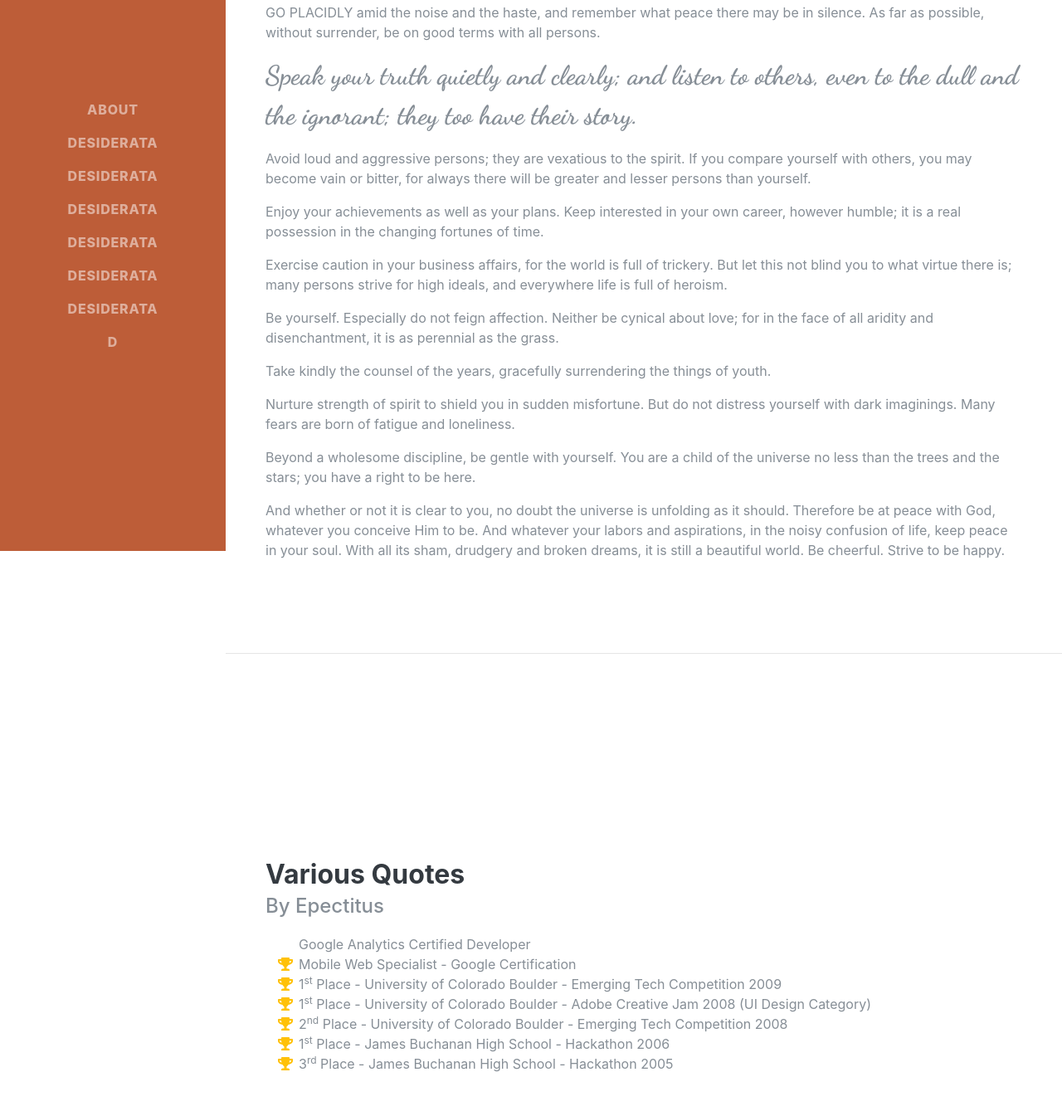
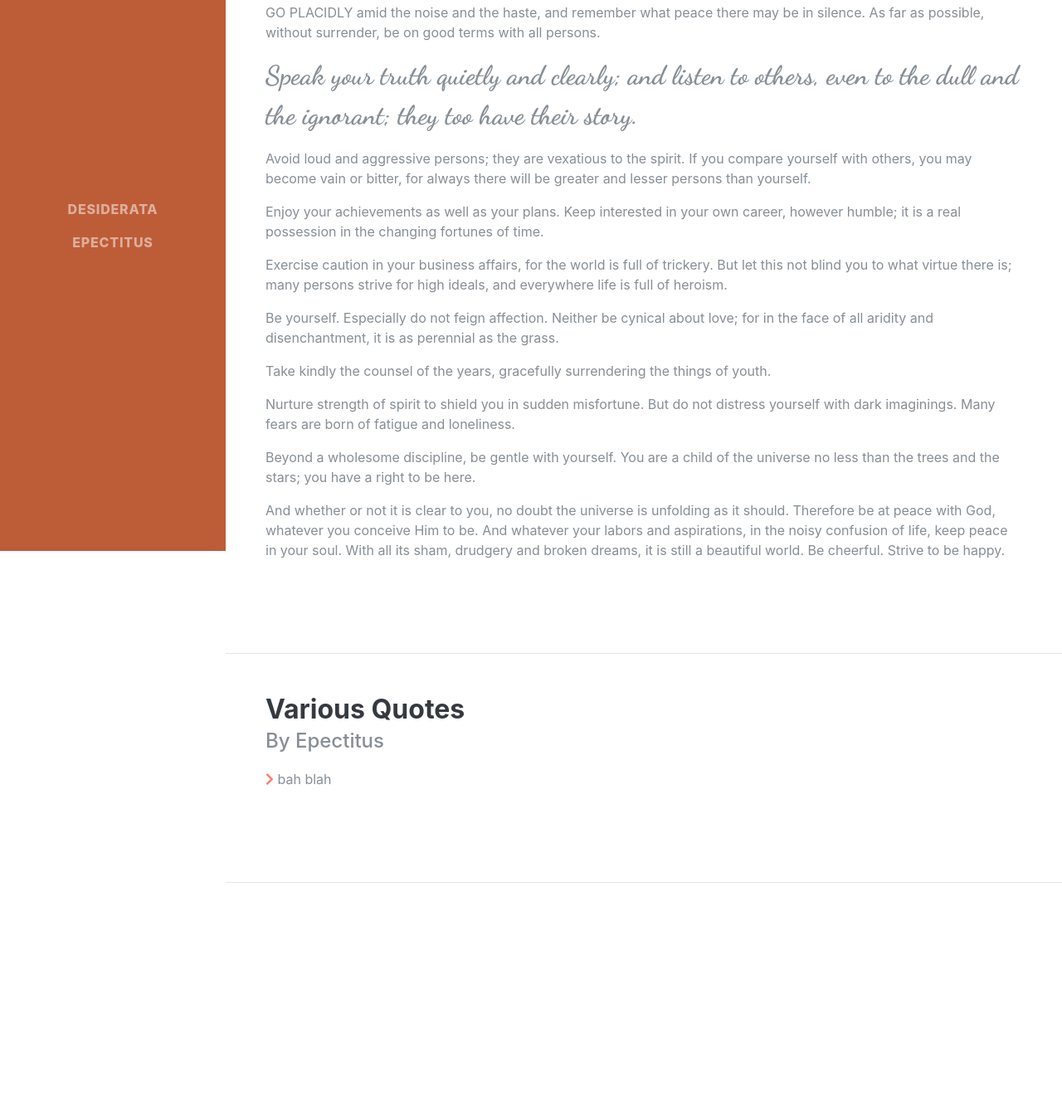
Before and after one commit to tsusanto/quotes, a plain HTML site: page index.html in a window 1280 px wide. Shown: the part 136-1481 px from the top of the page at 83% size. After the commit the page ends 1200 px from the top, so only its background shows below. Drawn offline with Linux system fonts and the light colour scheme; a script that the page names is missing; a web font is replaced by a local one.

Commit message:
Update index.html

```diff
--- a/index.html
+++ b/index.html
@@ -37,28 +37,10 @@
     <div class="collapse navbar-collapse" id="navbarSupportedContent">
       <ul class="navbar-nav">
         <li class="nav-item">
-          <a class="nav-link js-scroll-trigger" href="#about">About</a>
-        </li>
-        <li class="nav-item">
           <a class="nav-link js-scroll-trigger" href="#desiderata">Desiderata</a>
         </li>
 		<li class="nav-item">
-          <a class="nav-link js-scroll-trigger" href="#desiderata">Desiderata</a>
-        </li>
-        <li class="nav-item">
-          <a class="nav-link js-scroll-trigger" href="#desiderata">Desiderata</a>
-        </li>
-		<li class="nav-item">
-          <a class="nav-link js-scroll-trigger" href="#desiderata">Desiderata</a>
-        </li>
-        <li class="nav-item">
-          <a class="nav-link js-scroll-trigger" href="#desiderata">Desiderata</a>
-        </li>
-		<li class="nav-item">
-          <a class="nav-link js-scroll-trigger" href="#desiderata">Desiderata</a>
-        </li>
-        <li class="nav-item">
-          <a class="nav-link js-scroll-trigger" href="#desiderata">D</a>
+          <a class="nav-link js-scroll-trigger" href="#epectitus">Epectitus</a>
         </li>
       </ul>
     </div>
@@ -66,7 +48,7 @@
 
   <div class="container-fluid p-0">
     <hr class="m-0">
-    <section class="resume-section p-3 p-lg-5 d-flex justify-content-center" id="experience">
+    <section class="p-3 p-lg-5 d-flex justify-content-center" id="experience">
       <div class="w-100">
         <div class="resume-item d-flex flex-column flex-md-row justify-content-between mb-5">
           <div class="resume-content">
@@ -99,56 +81,15 @@
 
     <hr class="m-0">
 
-    <section class="resume-section p-3 p-lg-5 d-flex align-items-center" id="education">
+    <section class="p-3 p-lg-5 d-flex align-items-center" id="education">
+    <!--section class="resume-section p-3 p-lg-5 d-flex align-items-center" id="education"-->
       <div class="w-100">
 
         <div class="resume-item d-flex flex-column flex-md-row justify-content-between mb-5">
           <div class="resume-content">
-            <h3 class="mb-0">Various Quotes</h3>
+            <h3 class="mb-0" id="epectitus">Various Quotes</h3>
             <div class="subheading mb-3">By Epectitus</div>
-
-            <ul class="fa-ul mb-0">
-              <li>
-              <i class="fa-li fa fa-pagelines text-success"></i>
-              Google Analytics Certified Developer</li>
-          <li>
-            <i class="fa-li fa fa-trophy text-warning"></i>
-            Mobile Web Specialist - Google Certification</li>
-          <li>
-            <i class="fa-li fa fa-trophy text-warning"></i>
-            1<sup>st</sup>
-            Place - University of Colorado Boulder - Emerging Tech Competition 2009</li>
-          <li>
-            <i class="fa-li fa fa-trophy text-warning"></i>
-            1<sup>st</sup>
-            Place - University of Colorado Boulder - Adobe Creative Jam 2008 (UI Design Category)</li>
-          <li>
-            <i class="fa-li fa fa-trophy text-warning"></i>
-            2<sup>nd</sup>
-            Place - University of Colorado Boulder - Emerging Tech Competition 2008</li>
-          <li>
-            <i class="fa-li fa fa-trophy text-warning"></i>
-            1<sup>st</sup>
-            Place - James Buchanan High School - Hackathon 2006</li>
-          <li>
-            <i class="fa-li fa fa-trophy text-warning"></i>
-            3<sup>rd</sup>
-            Place - James Buchanan High School - Hackathon 2005</li>
-        </ul>
-
-          </div>
-        </div>
-
-      </div>
-    </section>
-
-    <section class="resume-section p-3 p-lg-5 d-flex align-items-center" id="education">
-      <div class="w-100">
-
-        <div class="resume-item d-flex flex-column flex-md-row justify-content-between mb-5">
-          <div class="resume-content">
-            <h3 class="mb-0">Various Quotes</h3>
-            <div class="subheading mb-3">By Epectitus</div>
+			<p><i class="fas fa-chevron-right"></i> bah blah</p>
           </div>
         </div>
 
```
